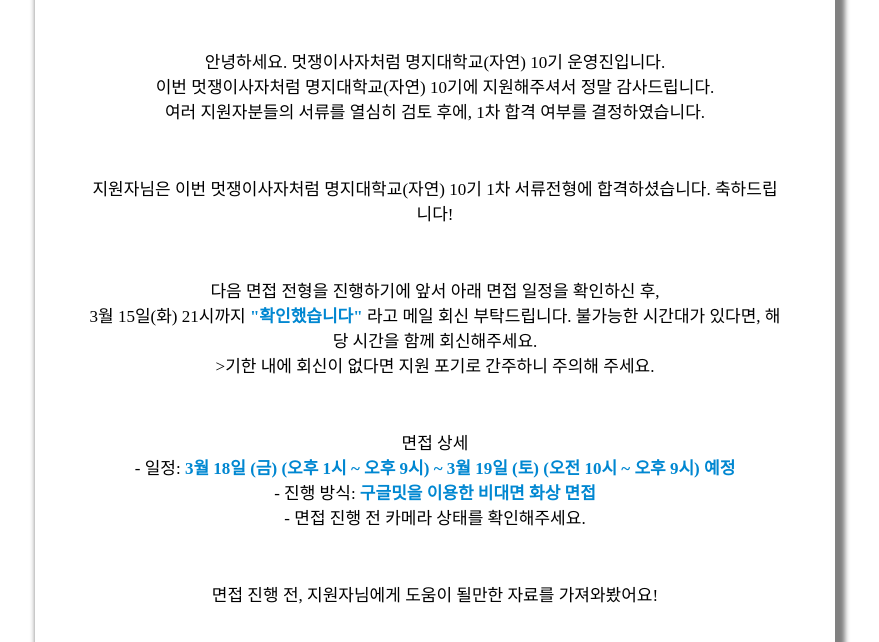
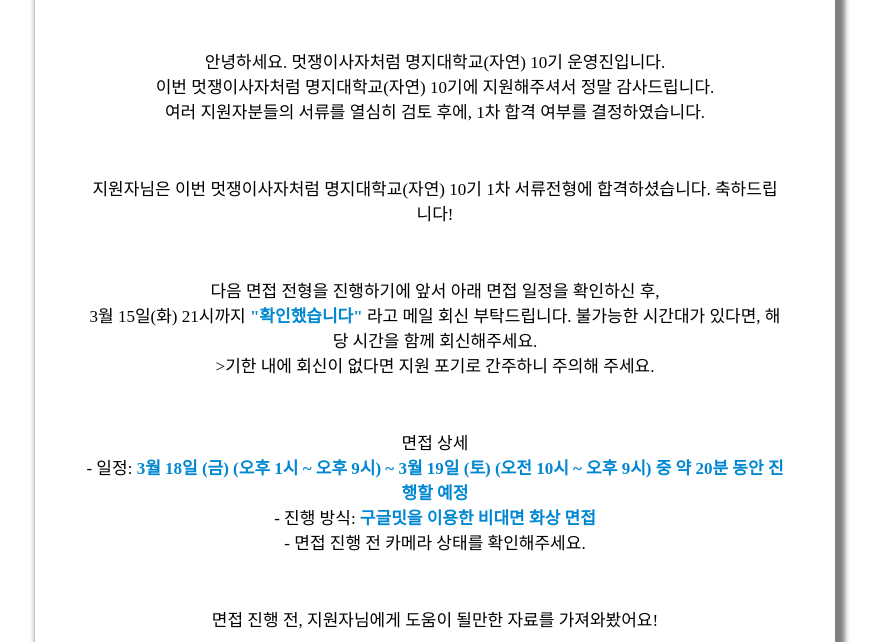
Before and after one commit to mju-likelion/hephaistos, a website: page src/template/first-pass.ejs in a window 1280 px wide. Shown: the part 158-800 px from the top of the page, without its empty margins (205-1084 px from the left). Drawn offline with nearby package versions, Linux system fonts and the light colour scheme; files that its build step writes are made by us from their sources.

Commit message:
fix: ejs 약 20분 동안 진행할 예정 추가

```diff
--- a/src/template/first-pass.ejs
+++ b/src/template/first-pass.ejs
@@ -51,7 +51,8 @@
           면접 상세<br />
           - 일정:
           <strong style="color: #0087d1"
-            >3월 18일 (금) (오후 1시 ~ 오후 9시) ~ 3월 19일 (토) (오전 10시 ~ 오후 9시) 예정</strong
+            >3월 18일 (금) (오후 1시 ~ 오후 9시) ~ 3월 19일 (토) (오전 10시 ~ 오후 9시) 중 약 20분
+            동안 진행할 예정</strong
           ><br />
           - 진행 방식: <strong style="color: #0087d1">구글밋을 이용한 비대면 화상 면접</strong
           ><br />
```
